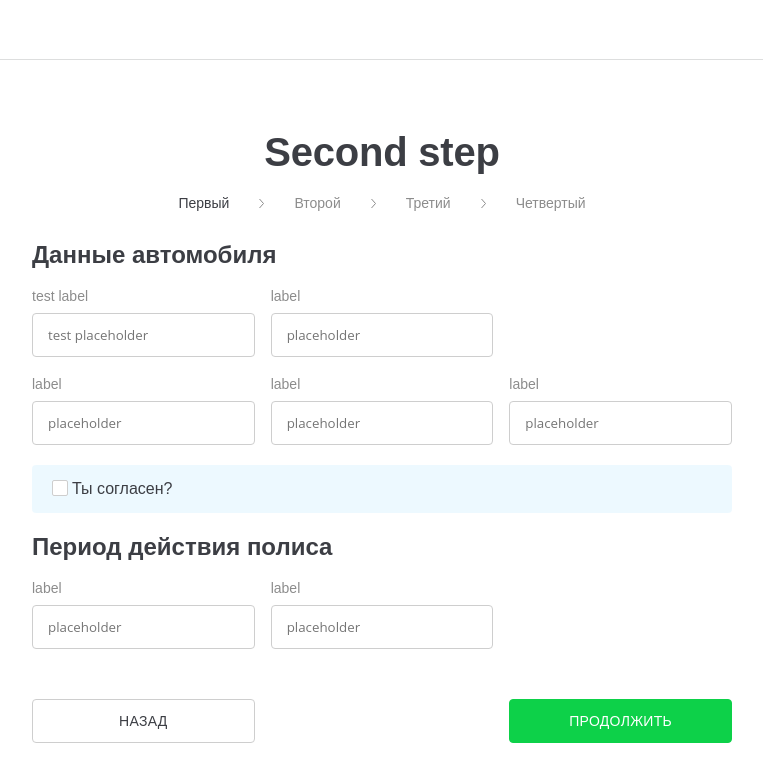
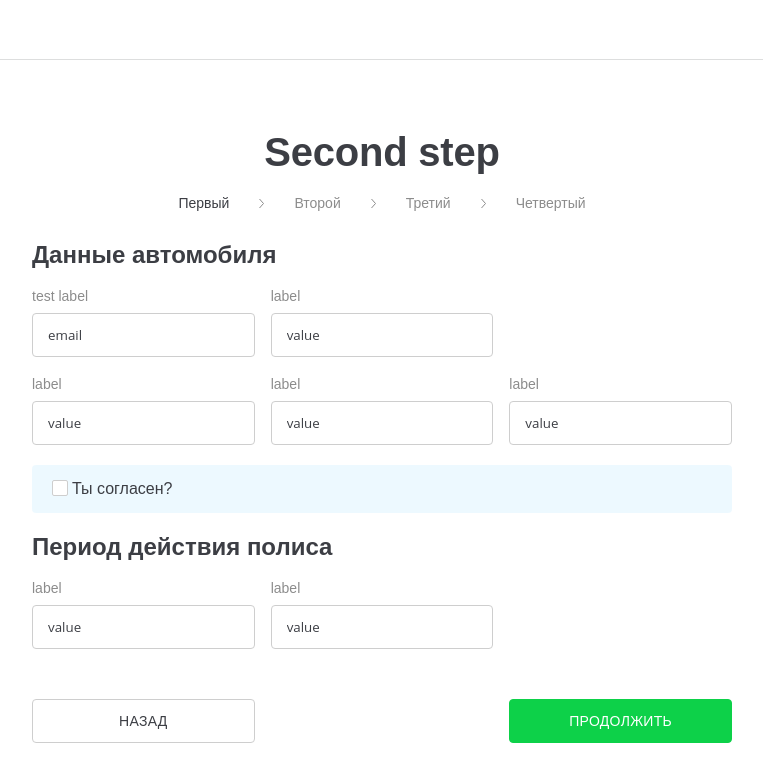
Before and after one commit to evgenii-del/1portal, a React (Create React App) app: page / in a window 1280 px wide. Both pictures are taken after a click on the button "Продолжить". Shown: the top 782 px of the page, without its empty margins (258-1021 px from the left). Built offline with nearby package versions, Linux system fonts and the light colour scheme.

Commit message:
Add validation for custom input

```diff
--- a/src/assets/styles/components/Common/CustomTextInput.scss
+++ b/src/assets/styles/components/Common/CustomTextInput.scss
@@ -1,4 +1,6 @@
 .custom-text-input {
+  position: relative;
+
   &__label {
     display: block;
     margin-bottom: 10px;
@@ -44,4 +46,14 @@
       }
     }
   }
+
+  &__error-message {
+    position: absolute;
+    bottom: -15px;
+    width: auto;
+    height: 12px;
+    font-size: 12px;
+    line-height: 1;
+    color: #c11d1d;
+  }
 }
--- a/src/components/Common/CustomTextInput.tsx
+++ b/src/components/Common/CustomTextInput.tsx
@@ -1,25 +1,57 @@
-import React, { FC } from "react";
+import React, { FC, useState } from "react";
 
 interface CustomTextInputInterface {
   placeholder?: string;
   label?: string;
+  value?: string;
+  errorMessage?: string;
+
+  // eslint-disable-next-line react/require-default-props
+  onChange?(e: any): void;
 }
 
 const CustomTextInput: FC<CustomTextInputInterface> = ({
   placeholder,
   label,
+  value,
+  onChange,
+  errorMessage,
 }: CustomTextInputInterface): JSX.Element => {
+  const [inputDirty, setInputDirty] = useState(false);
+
+  const onBlur = () => {
+    setInputDirty(true);
+  };
+
   return (
     <div className="custom-text-input">
       {/* eslint-disable-next-line jsx-a11y/label-has-associated-control */}
-      <label className="custom-text-input__label">{label}</label>
+      <label
+        className={
+          inputDirty && errorMessage
+            ? "custom-text-input__label custom-text-input__label_error"
+            : "custom-text-input__label"
+        }
+      >
+        {label}
+      </label>
       <div>
         <input
-          className="custom-text-input__input"
+          className={
+            inputDirty && errorMessage
+              ? "custom-text-input__input custom-text-input__input_error"
+              : "custom-text-input__input"
+          }
           type="text"
           placeholder={placeholder}
+          value={value}
+          onChange={onChange}
+          onBlur={onBlur}
         />
       </div>
+      {inputDirty && errorMessage && (
+        <span className="custom-text-input__error-message">{errorMessage}</span>
+      )}
     </div>
   );
 };
@@ -27,6 +59,8 @@ const CustomTextInput: FC<CustomTextInputInterface> = ({
 CustomTextInput.defaultProps = {
   placeholder: "placeholder",
   label: "label",
+  value: "value",
+  errorMessage: "errorMessage",
 };
 
 export default CustomTextInput;
--- a/src/components/Steps/CarDetailsStep.tsx
+++ b/src/components/Steps/CarDetailsStep.tsx
@@ -1,8 +1,23 @@
-import React, { FC } from "react";
+import React, { FC, useState } from "react";
+// eslint-disable-next-line import/no-named-as-default,import/no-named-as-default-member
 import CustomTextInput from "../Common/CustomTextInput";
 import CarTaxiConfirmation from "../CarTaxiConfirmation";
 
 const CarDetailsStep: FC = (): JSX.Element => {
+  const [email, setEmail] = useState("email");
+  const [emailError, setEmailError] = useState("Ошибочка");
+
+  const emailHandler = (e: any) => {
+    setEmail(e.target.value);
+    const re =
+      /^(([^<>()[\]\\.,;:\s@"]+(\.[^<>()[\]\\.,;:\s@"]+)*)|(".+"))@((\[[0-9]{1,3}\.[0-9]{1,3}\.[0-9]{1,3}\.[0-9]{1,3}\])|(([a-zA-Z\-0-9]+\.)+[a-zA-Z]{2,}))$/;
+    if (!re.test(String(email).toLowerCase())) {
+      setEmailError("Ошибочка");
+    } else {
+      setEmailError("");
+    }
+  };
+
   return (
     <>
       <div className="car-details__car-data">
@@ -12,6 +27,9 @@ const CarDetailsStep: FC = (): JSX.Element => {
             <CustomTextInput
               label="test label"
               placeholder="test placeholder"
+              value={email}
+              errorMessage={emailError}
+              onChange={emailHandler}
             />
             <CustomTextInput />
           </div>
```
